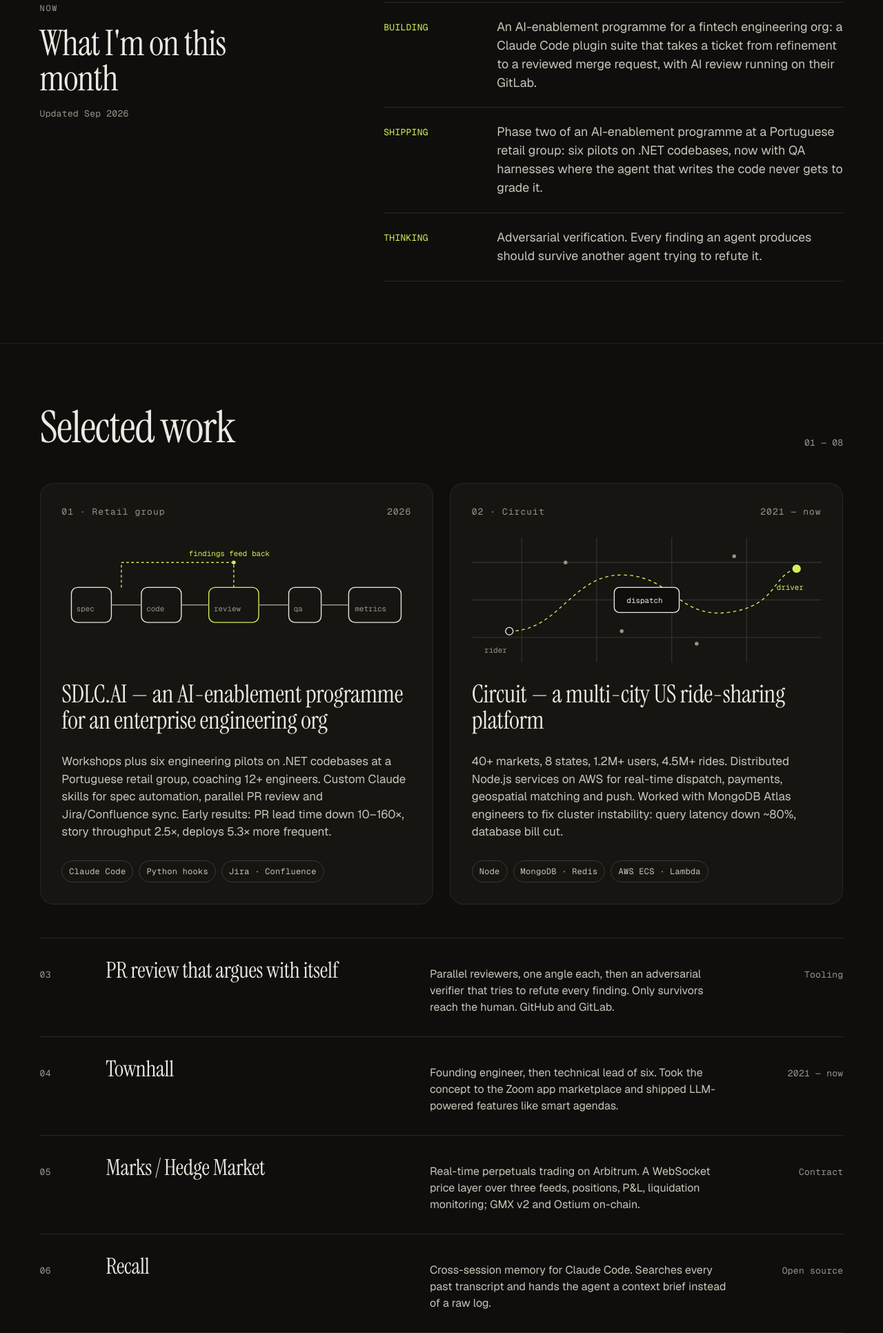
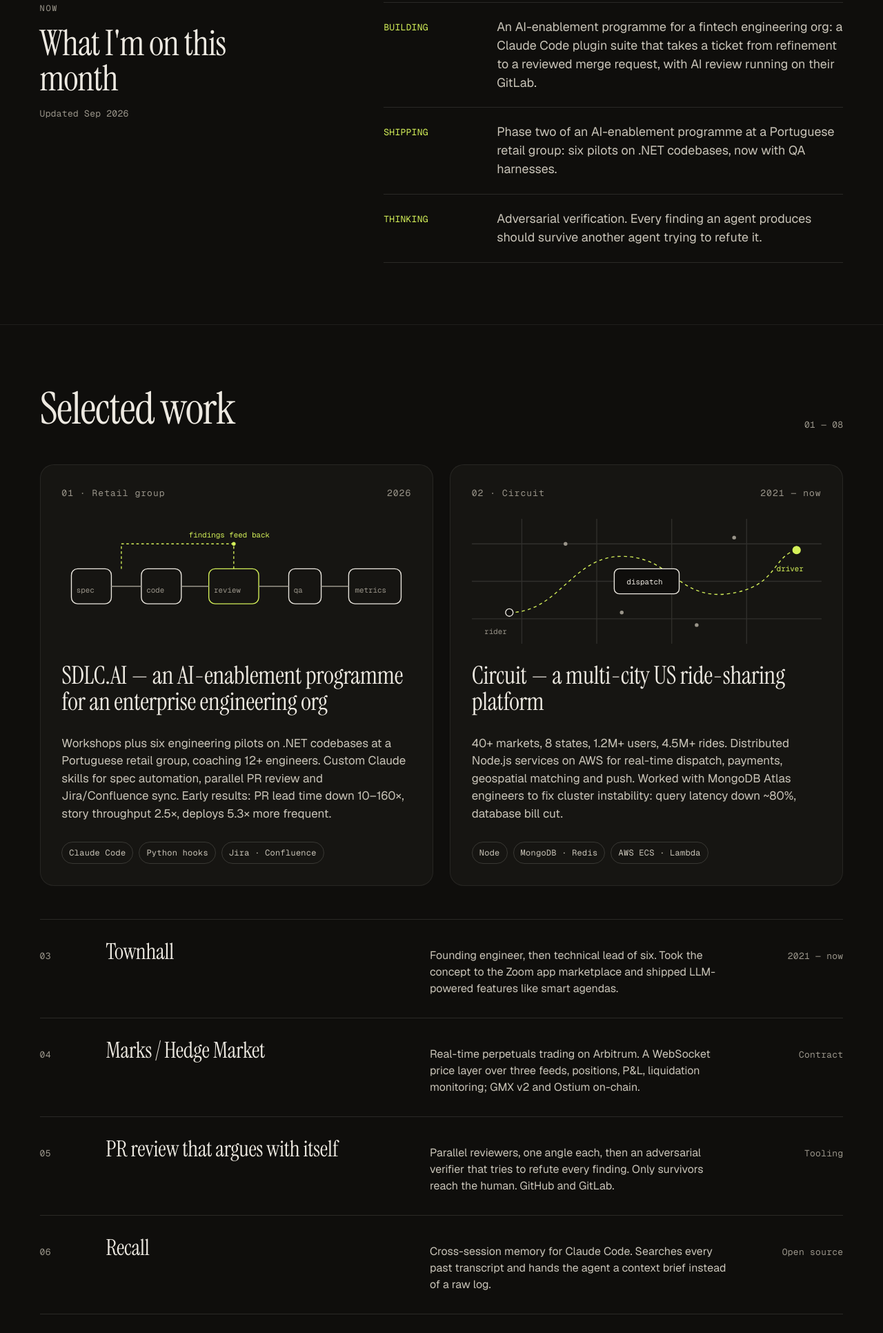
Before and after one commit to Tyak99/Tyak99.github.io, a plain HTML site: page index.html in a window 1280 px wide. Shown: the part 1090-3022 px from the top of the page at 69% size. Drawn offline with nearby package versions, Linux system fonts and the light colour scheme.

Commit message:
Copy: trim QA harness line; reorder work rows (Townhall, Marks first)

```diff
--- a/index.html
+++ b/index.html
@@ -87,7 +87,7 @@
         </div>
         <div class="now-row reveal">
           <dt class="mono">SHIPPING</dt>
-          <dd>Phase two of an AI-enablement programme at a Portuguese retail group: six pilots on .NET codebases, now with QA harnesses where the agent that writes the code never gets to grade it.</dd>
+          <dd>Phase two of an AI-enablement programme at a Portuguese retail group: six pilots on .NET codebases, now with QA harnesses.</dd>
         </div>
         <div class="now-row reveal">
           <dt class="mono">THINKING</dt>
@@ -141,21 +141,21 @@
       <ol class="work-list" start="3">
         <li class="work-row reveal">
           <span class="mono muted">03</span>
-          <h3>PR review that argues with itself</h3>
-          <p>Parallel reviewers, one angle each, then an adversarial verifier that tries to refute every finding. Only survivors reach the human. GitHub and GitLab.</p>
-          <span class="mono muted right">Tooling</span>
-        </li>
-        <li class="work-row reveal">
-          <span class="mono muted">04</span>
           <h3>Townhall</h3>
           <p>Founding engineer, then technical lead of six. Took the concept to the Zoom app marketplace and shipped LLM-powered features like smart agendas.</p>
           <span class="mono muted right">2021 — now</span>
         </li>
         <li class="work-row reveal">
-          <span class="mono muted">05</span>
+          <span class="mono muted">04</span>
           <h3>Marks / Hedge Market</h3>
           <p>Real-time perpetuals trading on Arbitrum. A WebSocket price layer over three feeds, positions, P&amp;L, liquidation monitoring; GMX v2 and Ostium on-chain.</p>
           <span class="mono muted right">Contract</span>
+        </li>
+        <li class="work-row reveal">
+          <span class="mono muted">05</span>
+          <h3>PR review that argues with itself</h3>
+          <p>Parallel reviewers, one angle each, then an adversarial verifier that tries to refute every finding. Only survivors reach the human. GitHub and GitLab.</p>
+          <span class="mono muted right">Tooling</span>
         </li>
         <li class="work-row reveal">
           <span class="mono muted">06</span>
```
